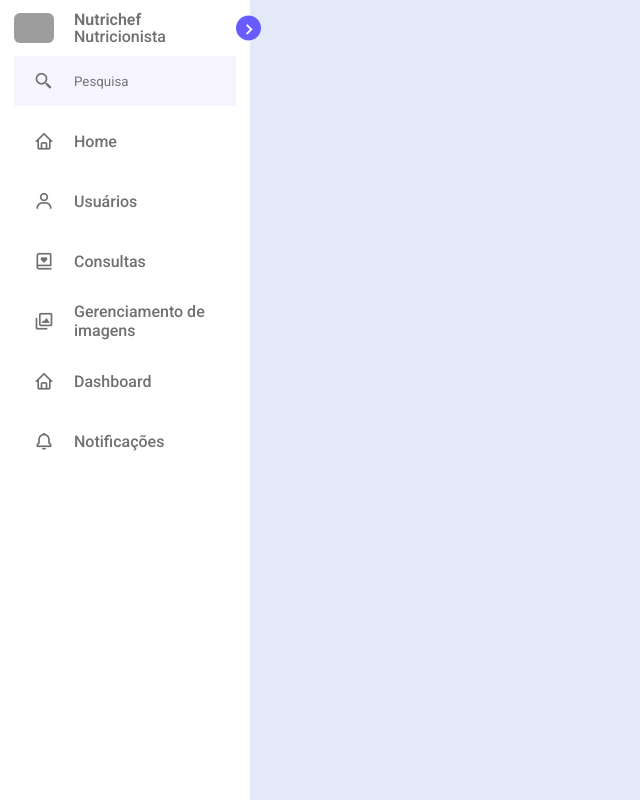
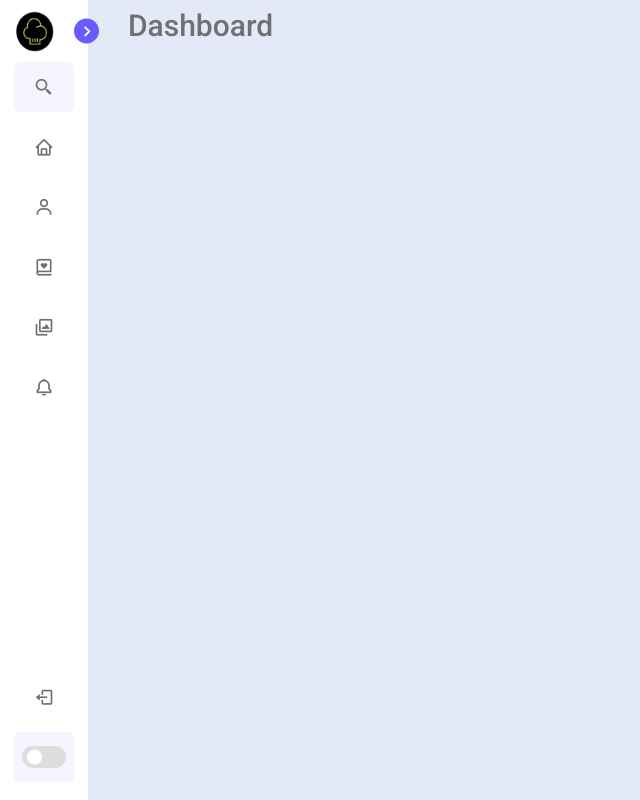
Before and after one commit to IsMoreiraKt/PAP, a PHP site: page /php/s_admin_menu.php in a window 1280 px wide. Shown: the whole page, without its empty margins (0-640 px from the left). Run offline with PHP 8.4, Linux system fonts and the light colour scheme; grey boxes are pictures that could not be loaded.

Commit message:
dashboard_v3
falta o conteúdo do dashboard

```diff
--- a/css/dashboard.css
+++ b/css/dashboard.css
@@ -24,20 +24,19 @@
 body {
     height: 100vh;
     background: var(--body-color);
-
-}
-/* CSS reutilizavel */
-.sidebar .text {
-    font-size: 16px;
-    font-weight: 500;
-    color: var(--text-color)
+    transition: var(--tran-05);
 }
 
-.sidebar .image {
-    min-width: 60px;
-    display: flex;
-    align-items: center;
+body.dark {
+    --body-color: #18191A;
+    --sidebar-color: #242526;
+    --primary-color: #3A383C;
+    --primary-color-light: #3A383C;
+    --toggle-color: #FFF;
+    --text-color: #CCC;
 }
+
+
 /* SIDEBAR */
 .sidebar {
     position: fixed;
@@ -47,7 +46,33 @@ body {
     width: 250px;
     padding: 10px 14px;
     background: var(--sidebar-color);
+    transition: var(--tran-05);
+    z-index: 100;
 }
+
+.sidebar.close{
+    width: 88px;
+}
+/* CSS reutilizavel */
+.sidebar .text {
+    font-size: 16px;
+    font-weight: 500;
+    color: var(--text-color);
+    transition: var(--tran-04);
+    white-space: nowrap;
+    opacity: 1;
+}
+
+.sidebar.close .text {
+    opacity: 0;
+}
+
+.sidebar .image {
+    min-width: 60px;
+    display: flex;
+    align-items: center;
+}
+
 .sidebar li {
     height: 50px;
     margin-top: 10px;
@@ -101,7 +126,7 @@ header .image-text .header-text {
     position: absolute;
     top: 50%;
     right: -25px;
-    transform: translateY(-50%);
+    transform: translateY(-50%) rotate(180deg);
     height: 25px;
     width: 25px;
     background: var(--primary-color);
@@ -111,9 +136,22 @@ header .image-text .header-text {
     border-radius: 50%;
     color: var(--sidebar-color);
     font-size: 22px;
+    transition: var(--tran-03);
 }
+
+.sidebar.close header .toggle{
+    transform: translateY(-50%);
+}
+
+body.dark .sidebar header .toggle{
+    color: var(--text-color);
+}
+
+
 .sidebar .search-box {
     background: var(--primary-color-light);
+    border-radius: 6px;
+    transition: var(--tran-05);
 }
 
 .search-box input {
@@ -122,7 +160,11 @@ header .image-text .header-text {
     outline: none;
     border: none;
     border-radius: 6px;
+    font-size: 16px;
+    font-weight: 500;
     background: var(--primary-color-light);
+    transition: var(--tran-05);
+    color: var(--text-color);
 }
 
 .sidebar li a {
@@ -143,3 +185,107 @@ header .image-text .header-text {
 .sidebar li a:hover .text {
     color: var(--sidebar-color);
 }
+
+body.dark .sidebar li a:hover .icon,
+body.dark .sidebar li a:hover .text {
+    color: var(--text-color);
+}
+
+
+.sidebar .menu-bar {
+    height: calc(100% - 50px);
+    display: flex;
+    flex-direction: column;
+    justify-content: space-between;
+}
+
+.menu-bar .mode {
+    position: relative;
+    border-radius: 6px;
+    background: var(--primary-color-light);
+}
+
+.menu-bar .mode i{
+    position: absolute;
+    transition: var(--tran-03);
+}
+
+.menu-bar .mode .moon-sun {
+    height: 50px;
+    width: 60px;
+    display: flex;
+    align-items: center;
+}
+
+.menu-bar .mode i.sun {
+    opacity: 0;
+}
+
+body.dark .menu-bar .mode i.sun {
+    opacity: 1;
+}
+
+body.dark .menu-bar .mode i.moon {
+    opacity: 1;
+}
+
+
+.menu-bar .mode .toggle-switch {
+    position: absolute;
+    right: 0;
+    display: flex;
+    align-items: center;
+    justify-content: center;
+    height: 100%;
+    min-width: 60px;
+    cursor: pointer;
+    border-radius: 6px;
+    background: var(--primary-color-light);
+    transition: var(--tran-05);
+}
+
+.toggle-switch .switch {
+    position: relative;
+    height: 22px;
+    width: 44px;
+    border-radius: 25px;
+    background: var(--toggle-color);
+}
+
+.switch::before {
+    content: '';
+    position: absolute;
+    height: 15px;
+    width: 15px;
+    border-radius: 50%;
+    top: 50%;
+    left: 5px;
+    transform: translateY(-50%);
+    background: var(--sidebar-color);
+    transition: var(--tran-03);
+}
+
+body.dark .switch::before{
+    left: 24px;
+}
+
+.home {
+    position: relative;
+    left: 250px;
+    height: 100vh;
+    width: calc(100% - 250px);
+    background: var(--body-color);
+    transition: var(--tran-05);
+}
+
+.home .text {
+    font-size: 30px;
+    font-weight: 500;
+    color: var(--text-color);
+    padding: 8px 40px;
+}
+
+.sidebar.close ~ .home {
+    left: 88px;
+    width: calc(100% - 88px);
+}
--- a/js/dashboard.js
+++ b/js/dashboard.js
@@ -0,0 +1,20 @@
+const body = document.querySelector("body"),
+    sidebar = body.querySelector(".sidebar"),
+    toggle = body.querySelector(".toggle"),
+    searchBtn = body.querySelector(".search-box"),
+    modeSwitch = body.querySelector(".toggle-switch"),
+    modeText = body.querySelector(".mode-text");
+
+    toggle.addEventListener("click", () => {
+        sidebar.classList.toggle("close");
+    });
+
+    modeSwitch.addEventListener("click", () => {
+        body.classList.toggle("dark");
+
+        if(body.classList.contains("dark")) {
+            modeText.innerText = "Light Mode";
+        } else {
+            modeText.innerText = "Dark Mode";
+        }
+    });
--- a/php/s_admin_menu.php
+++ b/php/s_admin_menu.php
@@ -12,11 +12,11 @@
 </head>
 
 <body>
-    <nav class="sidebar">
+    <nav class="sidebar close">
         <header>
             <div class="image-text">
                 <span class="image">
-                    <img src="logo.png" alt="logo">
+                    <img src="../images/logo.png" alt="logo">
                 </span>
 
                 <div class="text header-text">
@@ -56,13 +56,7 @@
                     <li class="nav-link">
                         <a href="#">
                             <i class='bx bx-images icon'></i>
-                            <span class="text nav-text">Gerenciamento de imagens</span>
-                        </a>
-                    </li>
-                    <li class="nav-link">
-                        <a href="#">
-                            <i class='bx bx-home icon'></i>
-                            <span class="text nav-text">Dashboard</span>
+                            <span class="text nav-text">Gestão de imagens</span>
                         </a>
                     </li>
                     <li class="nav-link">
@@ -73,9 +67,31 @@
                     </li>
                 </ul>
             </div>
+            <div class="bottom-content">
+                <li class="nav-link">
+                    <a href="#">
+                        <i class='bx bx-log-out icon'></i>
+                        <span class="text nav-text">Logout</span>
+                    </a>
+                </li>
+                <li class="mode">
+                    <div class="moon-sun">
+                        <i class='bx bx-moon icon moon'></i>
+                        <i class='bx bx-sun icon sun'></i>
+                    </div>
+                    <span class="mode-text text">Dark Mode</span>
+                    <div class="toggle-switch">
+                        <span class="switch"></span>
+                    </div>
+                </li>
+
+            </div>
         </div>
     </nav>
+
+    <section class="home">
+        <div class="text">Dashboard</div>
+    </section>
     <script src="../js/dashboard.js"></script>
 </body>
-
 </html>
```
Also changed, not shown: images/logo.png (added).
